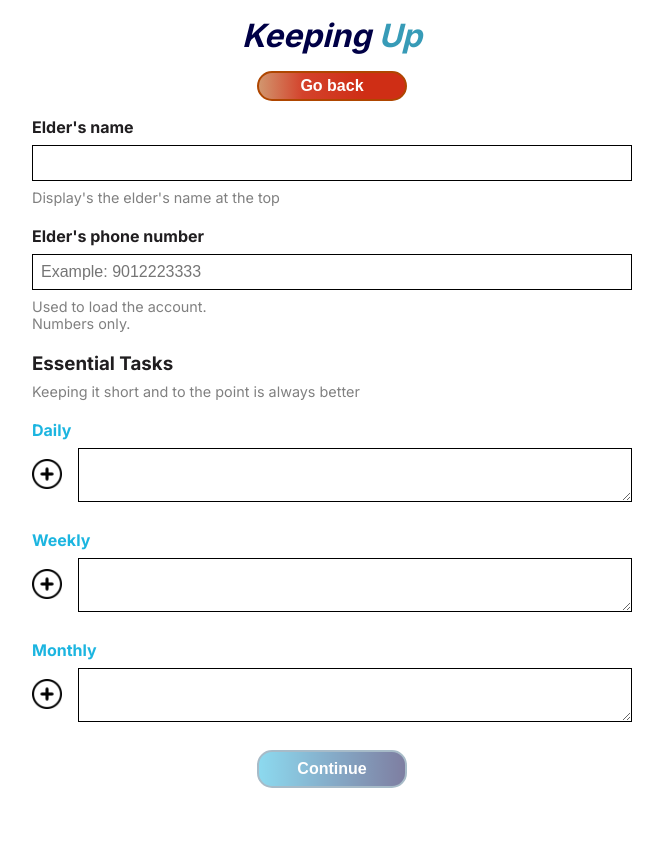
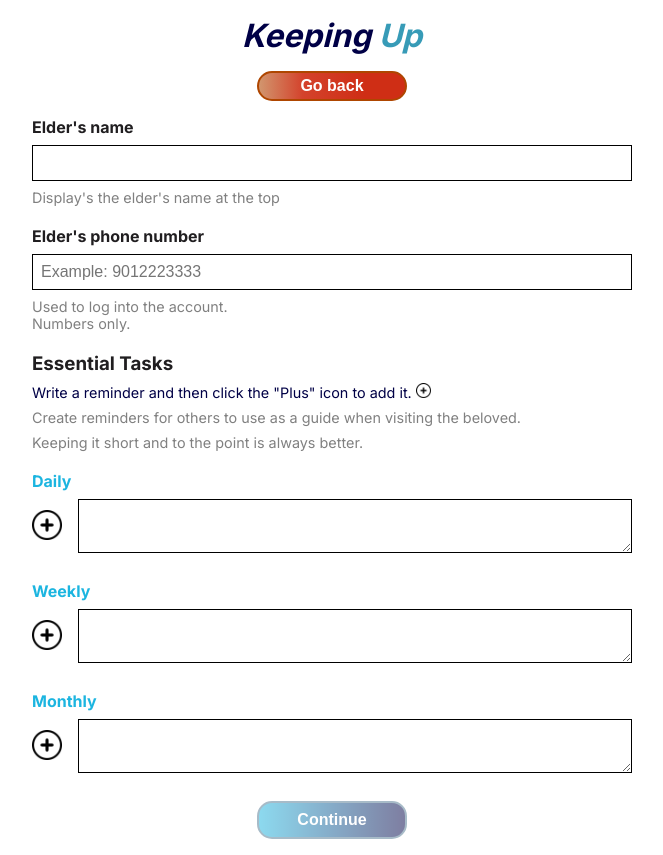
Before and after one commit to jcsmileyjr/elder, a Next.js app: page /accountCreation in a window 1280 px wide. Shown: the whole page, without its empty margins (308-971 px from the left). Before the commit the page ends 804 px from the top, so only its background shows below. Built offline with nearby package versions, Linux system fonts and the light colour scheme.

Commit message:
Refactor clearer instructions to essential tasks

```diff
--- a/src/app/accountCreation/accountCreation.module.css
+++ b/src/app/accountCreation/accountCreation.module.css
@@ -45,6 +45,14 @@
     color: red;
     font-weight: bold;
     text-transform: uppercase;
+}
+
+.firstReminder {
+    margin-bottom: .5rem;
+}
+
+.specialInstruction {
+    color: #000046;
 }
 
 /*Essential Tasks*/
--- a/src/app/accountCreation/page.js
+++ b/src/app/accountCreation/page.js
@@ -111,7 +111,7 @@ const AccountCreation = () => {
                     <input value={phoneNumber} className={styles.inputfield} id='phoneNumberInput' type="tel" pattern="[0-9]{3}-[0-9]{3}-[0-9]{4}" maxLength={"10"} required placeholder="Example: 9012223333" onChange={(e)=> setPhoneNumber(e.target.value)} onInput={(e)=> e.target.value = e.target.value.replace(/[^0-9]/g, '')} />
                     {!duplicateNumberError &&
                         <>
-                            <p className={styles.informationText}>Used to load the account.</p>
+                            <p className={styles.informationText}>Used to log into the account.</p>
                             <p className={styles.informationText}>Numbers only.</p>
                         </>
                     }
@@ -121,7 +121,9 @@ const AccountCreation = () => {
                 </div>
                 <div className={styles.section}>
                     <h3 className={styles.tasksTitle}>Essential Tasks</h3>
-                    <p className={`${styles.informationText} ${styles.taskInformation}`}>Keeping it short and to the point is always better</p>
+                    <p className={`${styles.informationText} ${styles.taskInformation} ${styles.firstReminder} ${styles.specialInstruction}`}>Write a reminder and then click the "Plus" icon to add it. <Image src={PlusSign}  width={15} height={15} alt="" /></p>
+                    <p className={`${styles.informationText} ${styles.taskInformation} ${styles.firstReminder}`}>Create reminders for others to use as a guide when visiting the beloved.</p>
+                    <p className={`${styles.informationText} ${styles.taskInformation} `}>Keeping it short and to the point is always better.</p>
 
                     {/* Daily Essential Tasks */}
                     <h4 className={styles.tasksTime}>Daily</h4>
```
